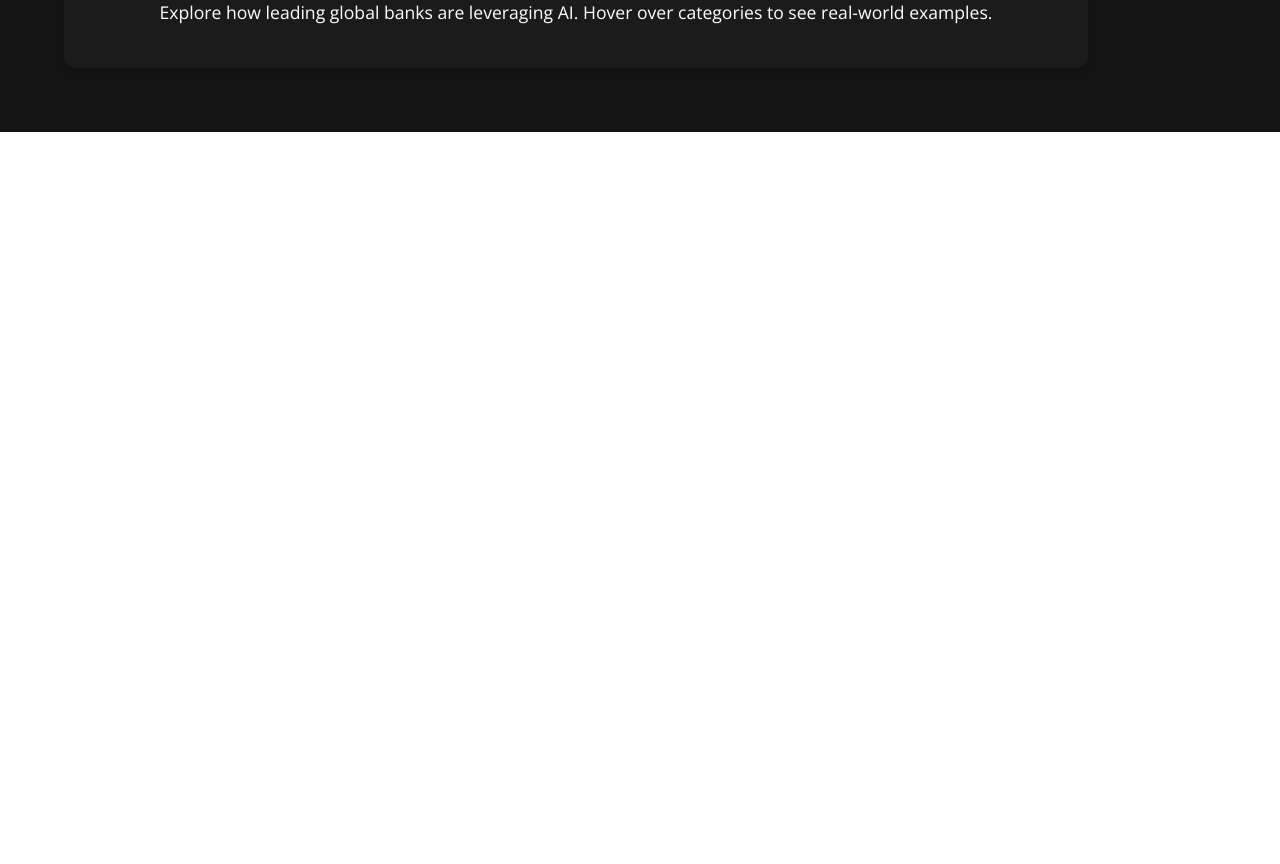
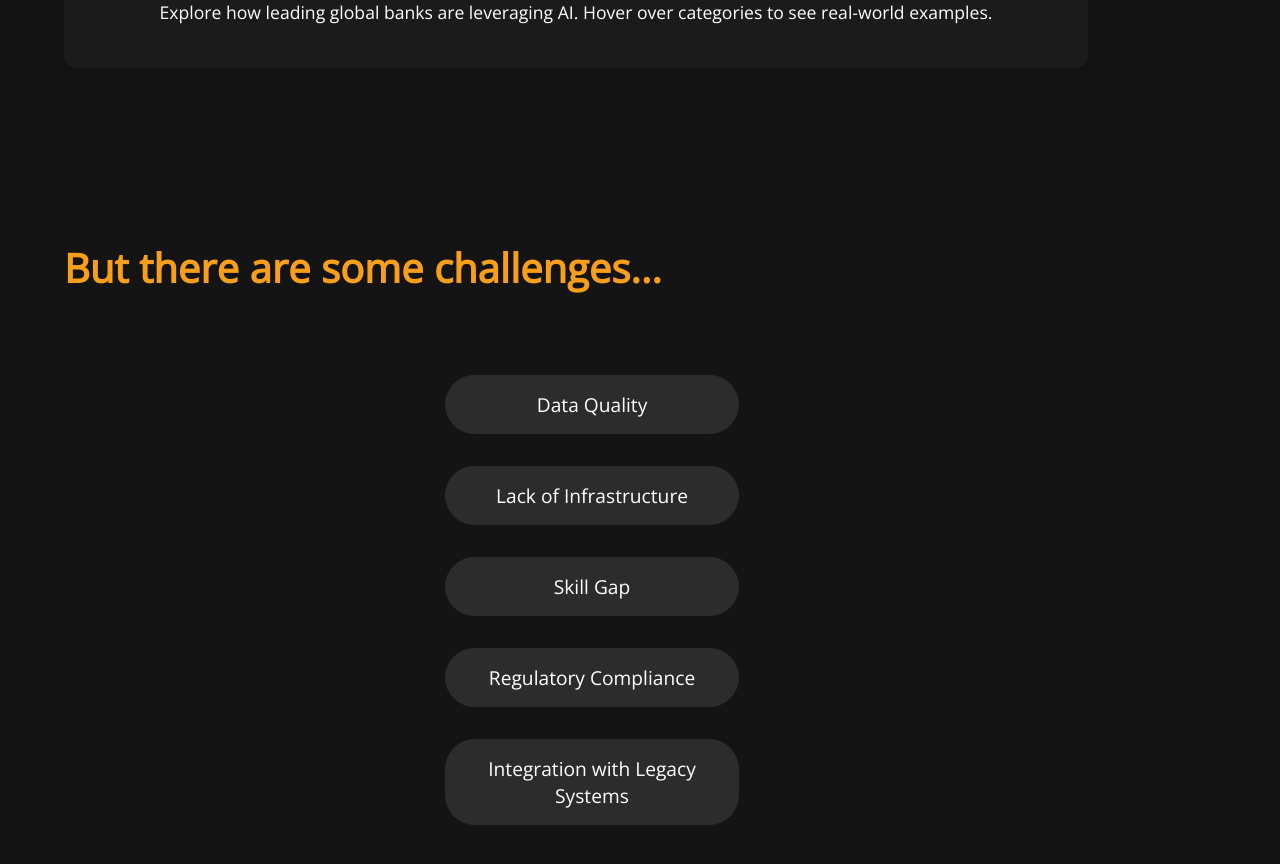
Before and after one commit to Nazym-MU/mastercard-project, a React (Create React App) app: page / in a window 1280 px wide. Shown: the part 2300-3164 px from the top of the page. Before the commit the page ends 2432 px from the top, so only its background shows below. Built offline with nearby package versions, Linux system fonts and the light colour scheme.

Commit message:
Implementation challenges part

```diff
--- a/src/App.css
+++ b/src/App.css
@@ -303,47 +303,83 @@ body {
 }
 
 
-/* Responsive design */
+/* Challenges */
 
-@media (max-width: 1024px) {
-  .use-cases {
-    padding: 3rem;
+.challenges {
+  min-height: 100vh;
+  display: flex;
+  flex-direction: column;
+  justify-content: center;
+  padding: 4rem;
+  box-sizing: border-box;
+  color: #ffffff;
+  padding-right: 10rem;
 }
 
-  .use-cases-content {
-    flex-direction: column;
+.challenges h2 {
+  font-size: 2.5rem;
+  margin-bottom: 3rem;
+  text-align: left;
+  color: #f79e1b;
 }
 
-  .legend-container {
-    flex-direction: row;
-    flex-wrap: wrap;
-    justify-content: center;
-    gap: 2rem;
-  }
+.challenges-content {
+  display: flex;
+  justify-content: space-between;
+  align-items: stretch;
+  min-height: 400px;
 }
 
-@media (max-width: 768px) {
-  .use-cases {
-    padding: 2rem;
+.challenges-left,
+.challenges-right {
+  flex: 1;
+  display: flex;
+  align-items: center;
+  justify-content: center;
+  padding: 1rem;
+  background-color: rgba(255, 255, 255, 0.05);
+  border-radius: 20px;
+  opacity: 0;
+  transition: opacity 0.3s ease;
 }
 
-  .use-cases h2 {
-    font-size: 2rem;
+.challenges-left p,
+.challenges-right p {
+  text-align: center;
+  font-size: 1.2rem;
+  line-height: 2;
 }
 
-  .circle {
-    width: 60px;
-    height: 60px;
+.challenges-middle {
+  flex: 1;
+  display: flex;
+  flex-direction: column;
+  justify-content: center;
+  align-items: center;
+  gap: 2rem;
+  padding: 2rem;
+  border-radius: 20px;
+  margin: 0 2rem;
 }
 
-  .legend-item {
-    flex-direction: column;
-    align-items: center;
+.challenge-item {
+  font-size: 1.2rem;
+  padding: 1rem 2rem;
+  border-radius: 30px;
+  width: 80%;
   text-align: center;
+  background-color: rgba(255, 255, 255, 0.1);
+  cursor: pointer;
+  transition: all 0.3s ease;
 }
 
-  .legend-color {
-    margin-right: 0;
-    margin-bottom: 0.5rem;
+.challenge-item:hover,
+.challenge-item.active {
+  background-color: rgba(247, 158, 27, 0.3);
+  transform: scale(1.05);
 }
+
+.challenges-left:not(:empty),
+.challenges-right:not(:empty) {
+  opacity: 1;
 }
--- a/src/App.js
+++ b/src/App.js
@@ -4,6 +4,7 @@ import Intro from './components/Intro';
 import GlobalTrend from './components/GlobalTrend';
 import TableOfContents from './components/TableOfContents';
 import UseCases from './components/UseCases';
+import Challenges from './components/Challenges';
 
 const App = () => {
   return (
@@ -13,6 +14,7 @@ const App = () => {
         <Intro />
         <GlobalTrend />
         <UseCases />
+        <Challenges />
       </main>
     </div>
   );
--- /dev/null
+++ b/src/components/Challenges.js
@@ -0,0 +1,66 @@
+import React, { useState } from 'react';
+
+const challenges = [
+  {
+    id: 1,
+    name: 'Data Quality',
+    leftFact: 'Poor data quality can lead to inaccurate AI models and unreliable predictions.',
+    rightFact: '60% of organizations report data quality issues as a major obstacle in AI implementation.'
+  },
+  {
+    id: 2,
+    name: 'Lack of Infrastructure',
+    leftFact: 'Inadequate computing power and storage can hinder the development and deployment of AI models.',
+    rightFact: '45% of companies cite insufficient IT infrastructure as a barrier to AI adoption.'
+  },
+  {
+    id: 3,
+    name: 'Skill Gap',
+    leftFact: 'Shortage of AI expertise can slow down implementation and limit the potential of AI projects.',
+    rightFact: '76% of enterprises report a shortage of AI and machine learning experts.'
+  },
+  {
+    id: 4,
+    name: 'Regulatory Compliance',
+    leftFact: 'Navigating complex regulations around data privacy and AI use can be challenging for banks.',
+    rightFact: '83% of financial institutions view regulatory compliance as a significant challenge in AI adoption.'
+  },
+  {
+    id: 5,
+    name: 'Integration with Legacy Systems',
+    leftFact: 'Integrating AI with existing legacy banking systems can be complex and time-consuming.',
+    rightFact: '70% of banks struggle with integrating AI into their legacy IT infrastructure.'
+  }
+];
+
+const Challenges = () => {
+  const [hoveredChallenge, setHoveredChallenge] = useState(null);
+
+  return (
+    <section className="challenges" id="challenges">
+      <h2>But there are some challenges...</h2>
+      <div className="challenges-content">
+        <div className="challenges-left">
+          {hoveredChallenge && <p>{hoveredChallenge.leftFact}</p>}
+        </div>
+        <div className="challenges-middle">
+          {challenges.map((challenge) => (
+            <div
+              key={challenge.id}
+              className={`challenge-item ${hoveredChallenge === challenge ? 'active' : ''}`}
+              onMouseEnter={() => setHoveredChallenge(challenge)}
+              onMouseLeave={() => setHoveredChallenge(null)}
+            >
+              {challenge.name}
+            </div>
+          ))}
+        </div>
+        <div className="challenges-right">
+          {hoveredChallenge && <p>{hoveredChallenge.rightFact}</p>}
+        </div>
+      </div>
+    </section>
+  );
+};
+
+export default Challenges;
```
Lines whose indentation alone changed are shown as unchanged.
